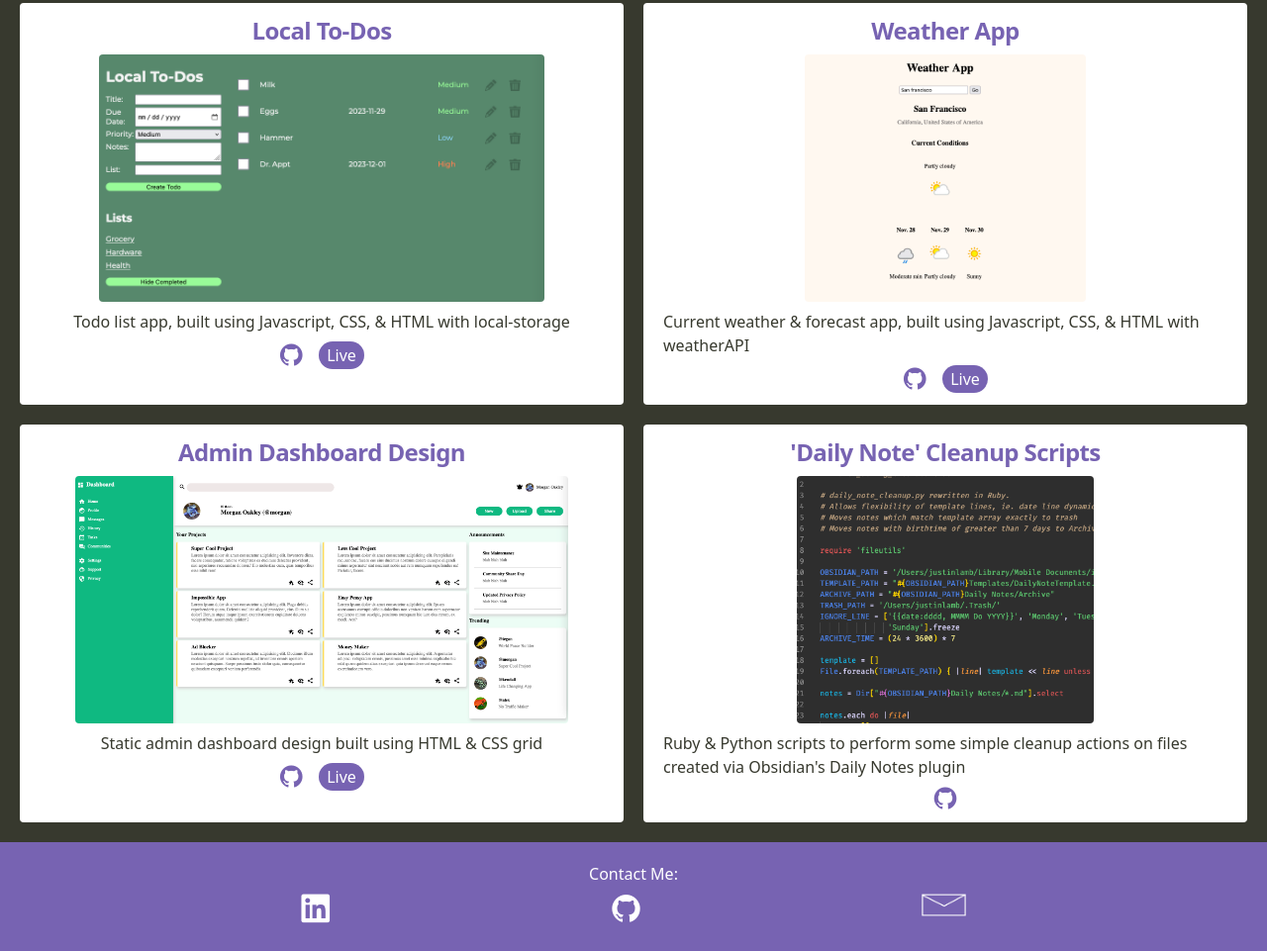
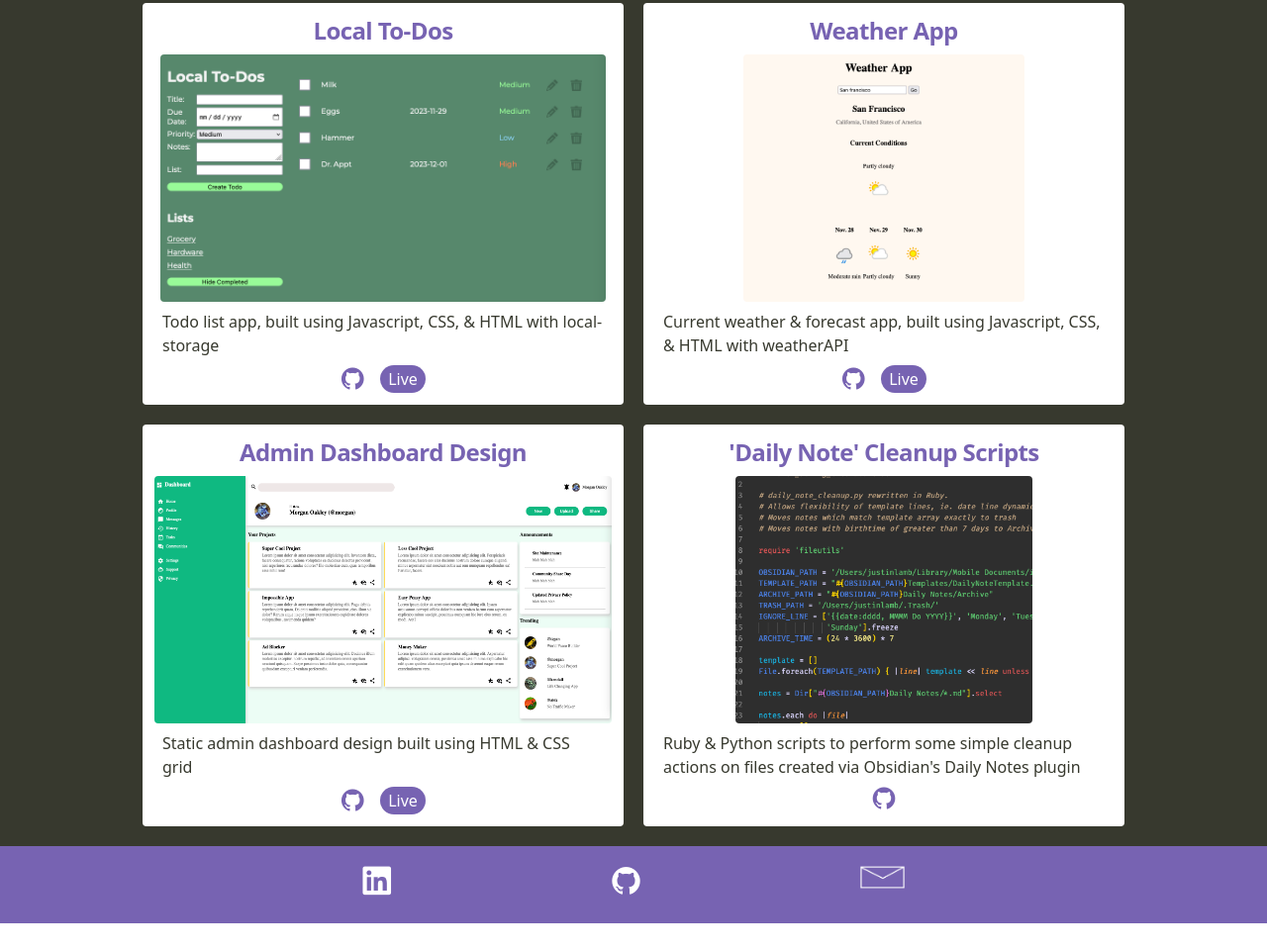
Before and after one commit to jalamb5/personal-portfolio, a plain HTML site: page index.html in a window 1280 px wide. Shown: the part 1643-2604 px from the top of the page at 99% size. After the commit the page ends 2576 px from the top, so only its background shows below. Drawn offline with nearby package versions, Linux system fonts and the light colour scheme.

Commit message:
update CSS for wide displays

```diff
--- a/index.html
+++ b/index.html
@@ -27,7 +27,7 @@
   </header>
 
   <div class="bg-jl-purple text-white text-center p-5">
-    <p>Tech professional and certified Scrum Master (CSM) with over a decade of experience in operations, product analysis, and program management. Self-taught web developer with a focus on Ruby, Ruby on Rails, JS, CSS, and HTML.</p>
+    <p class="max-w-screen-lg mx-auto px-4">Tech professional and certified Scrum Master (CSM) with over a decade of experience in operations, product analysis, and program management. Self-taught web developer with a focus on Ruby, Ruby on Rails, JS, CSS, and HTML.</p>
     <div class="contact-icons pt-5 text-3xl">
       <a href="https://linkedin.com/in/ijustin" class="devicon-linkedin-plain"></a>
       <a href="http://github.com/jalamb5" class="devicon-github-original"></a>
@@ -36,7 +36,7 @@
 
   <section class="portfolio bg-secondary p-5">
     <h1 class="text-3xl font-bold text-center mb-5 text-white">Projects</h1>
-    <ul class="projects grid auto-rows-auto md:grid-cols-2 sm:grid-cols-1 gap-5">
+    <ul class="projects grid auto-rows-auto md:grid-cols-2 sm:grid-cols-1 gap-5 max-w-screen-lg mx-auto px-4">
 
       <li class="project bg-white p-3 rounded flex flex-col items-center">
         <h2 class="text-2xl font-bold pb-2 tracking-tight text-jl-purple ">Discworld Shuffle</h2>
@@ -138,8 +138,7 @@
   </section>
 
   <section class="bg-jl-purple text-white text-center p-5">
-    <p class="pb-2">Contact Me:</p>
-    <div class="contact-icons text-3xl flex justify-evenly">
+    <div class="contact-icons text-3xl flex justify-evenly max-w-screen-lg mx-auto px-4">
       <a href="https://linkedin.com/in/ijustin" class="devicon-linkedin-plain"></a>
       <a href="http://github.com/jalamb5" class="devicon-github-original"></a>
       <a href="mailto:&#106;&#117;&#115;&#116;&#105;&#110;&#108;&#097;&#109;&#098;&#064;&#109;&#101;&#046;&#099;&#111;&#109;">
```
Also changed, not shown: dist/output.css.
